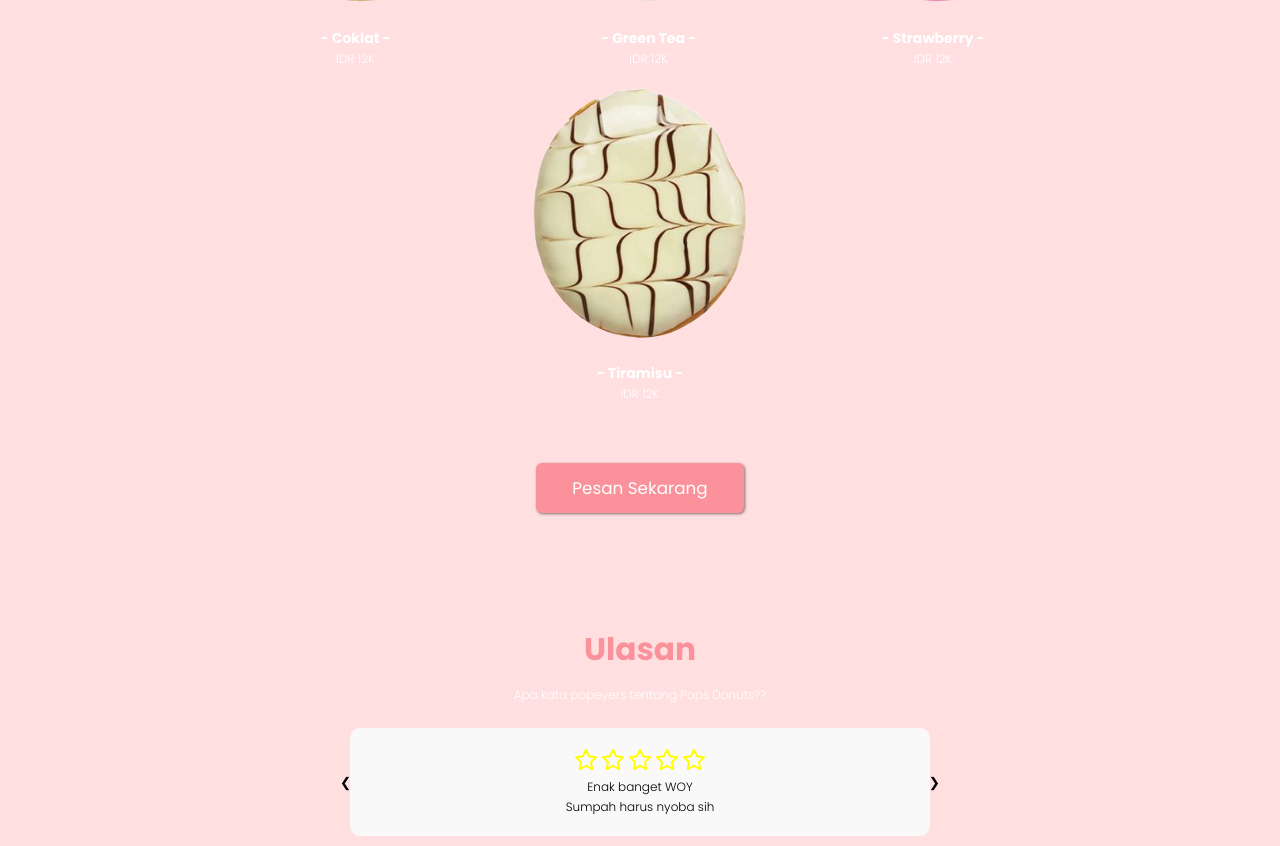
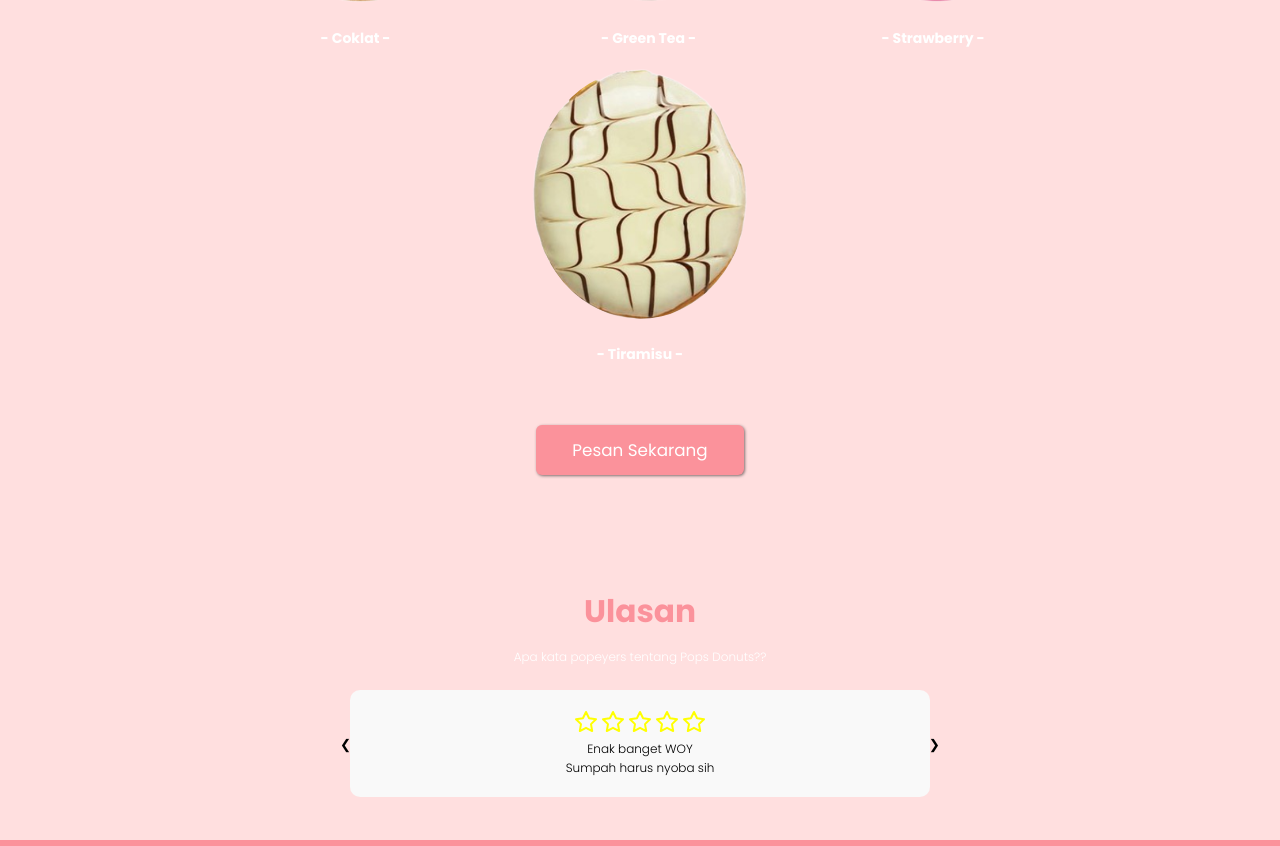
Before and after one commit to Yusufmy/popeye-company, a plain HTML site: page index.html in a window 1280 px wide. Shown: the part 1919-2765 px from the top of the page. Drawn offline with nearby package versions, Linux system fonts and the light colour scheme.

Commit message:
remove price

```diff
--- a/index.html
+++ b/index.html
@@ -72,22 +72,22 @@
         <div class="menu-card">
           <img src="image/menu/1.png" alt="Coklat" width="290" height="290" class="manu-card-img" />
           <h3 class="menu-cart-title">- Coklat -</h3>
-          <p class="menu-cart-price">IDR 12K</p>
+          <!-- <p class="menu-cart-price">IDR 12K</p> -->
         </div>
         <div class="menu-card">
           <img src="image/menu/2.png" alt="Green Tea" width="290" height="290" class="manu-card-img" />
           <h3 class="menu-cart-title">- Green Tea -</h3>
-          <p class="menu-cart-price">IDR 12K</p>
+          <!-- <p class="menu-cart-price">IDR 12K</p> -->
         </div>
         <div class="menu-card">
           <img src="image/menu/3.png" alt="Strawberry" width="290" height="290" class="manu-card-img" />
           <h3 class="menu-cart-title">- Strawberry -</h3>
-          <p class="menu-cart-price">IDR 12K</p>
+          <!-- <p class="menu-cart-price">IDR 12K</p> -->
         </div>
         <div class="menu-card">
           <img src="image/menu/4.png" alt="Tiramisu" width="290" height="290" class="manu-card-img" />
           <h3 class="menu-cart-title">- Tiramisu -</h3>
-          <p class="menu-cart-price">IDR 12K</p>
+          <!-- <p class="menu-cart-price">IDR 12K</p> -->
         </div>
       </div>
       <div class="row">
```
